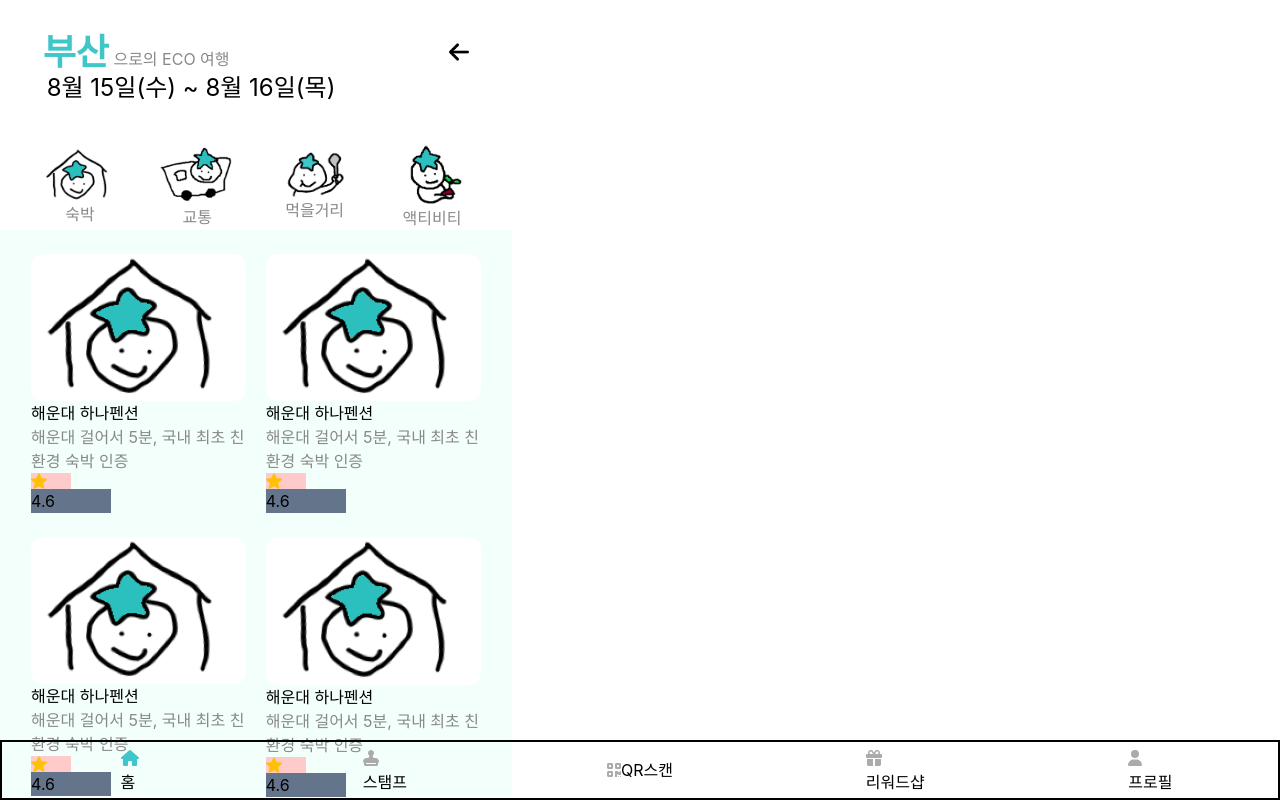
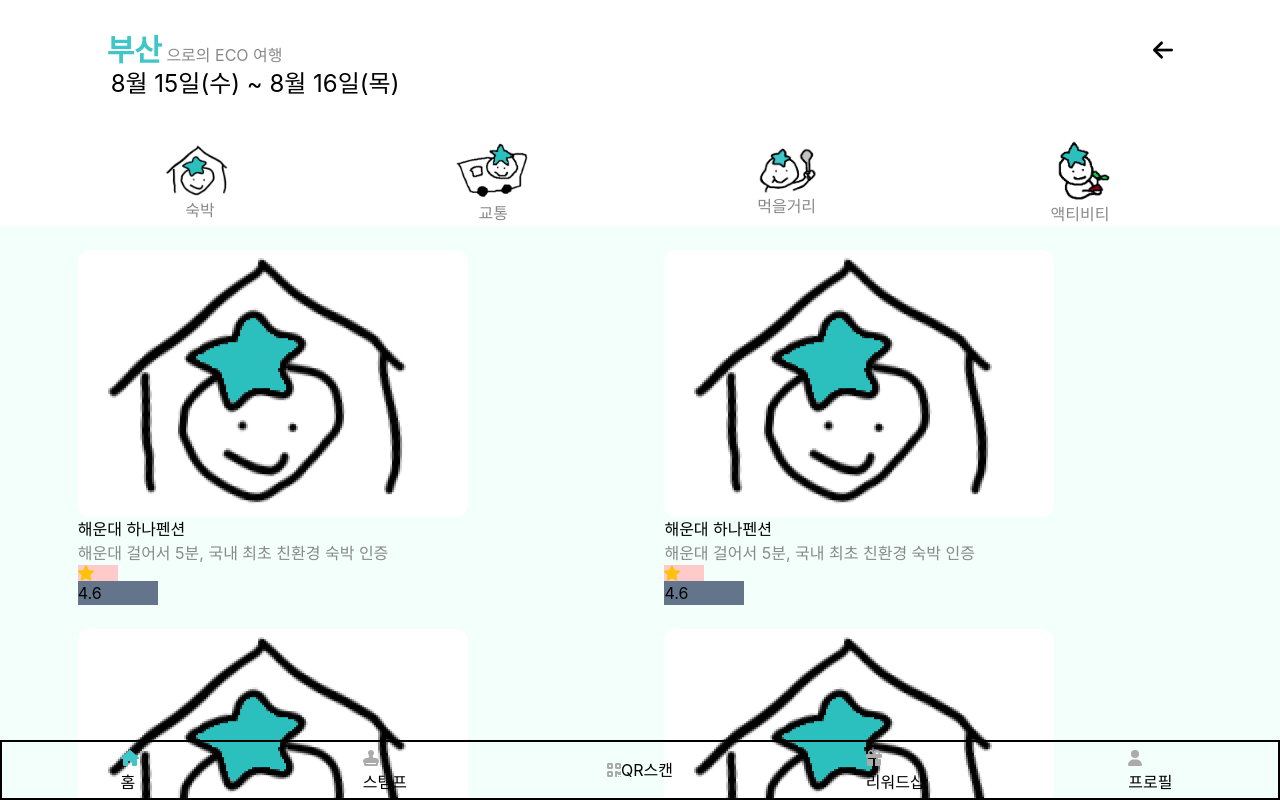
Before and after one commit to No88888888/eve_psyche_and_team_1, a React (Create React App) app in the folder FE/haiyeo/: page /result in a window 1280 px wide. Shown: the top 800 px of the page. Built offline with nearby package versions, Linux system fonts and the light colour scheme.

Commit message:
FE/FEAT : 화면 사이즈 변경 및 상세페이지 파일 생성

```diff
--- a/FE/haiyeo/src/pages/Result.jsx
+++ b/FE/haiyeo/src/pages/Result.jsx
@@ -30,12 +30,12 @@ function Result() {
   };
 
   return (
-    <div className="w-[512px]">
+    <div className="w-[100%]">
       <div className="w-10/12 mx-auto">
         <div className="grid grid-cols-2">
           <div className="pt-8">
-            <span className="text-[#3EC6C9] font-bold text-4xl">부산</span>
-            <span className="text-[#898989]"> 으로의 ECO 여행</span>
+            <span className="text-[#3EC6C9] font-bold text-3xl">부산</span>
+            <span className="text-[#898989] text-"> 으로의 ECO 여행</span>
           </div>
           <div className="pt-8 flex flex-row-reverse">
             <button onClick={moveToBack}>
```
